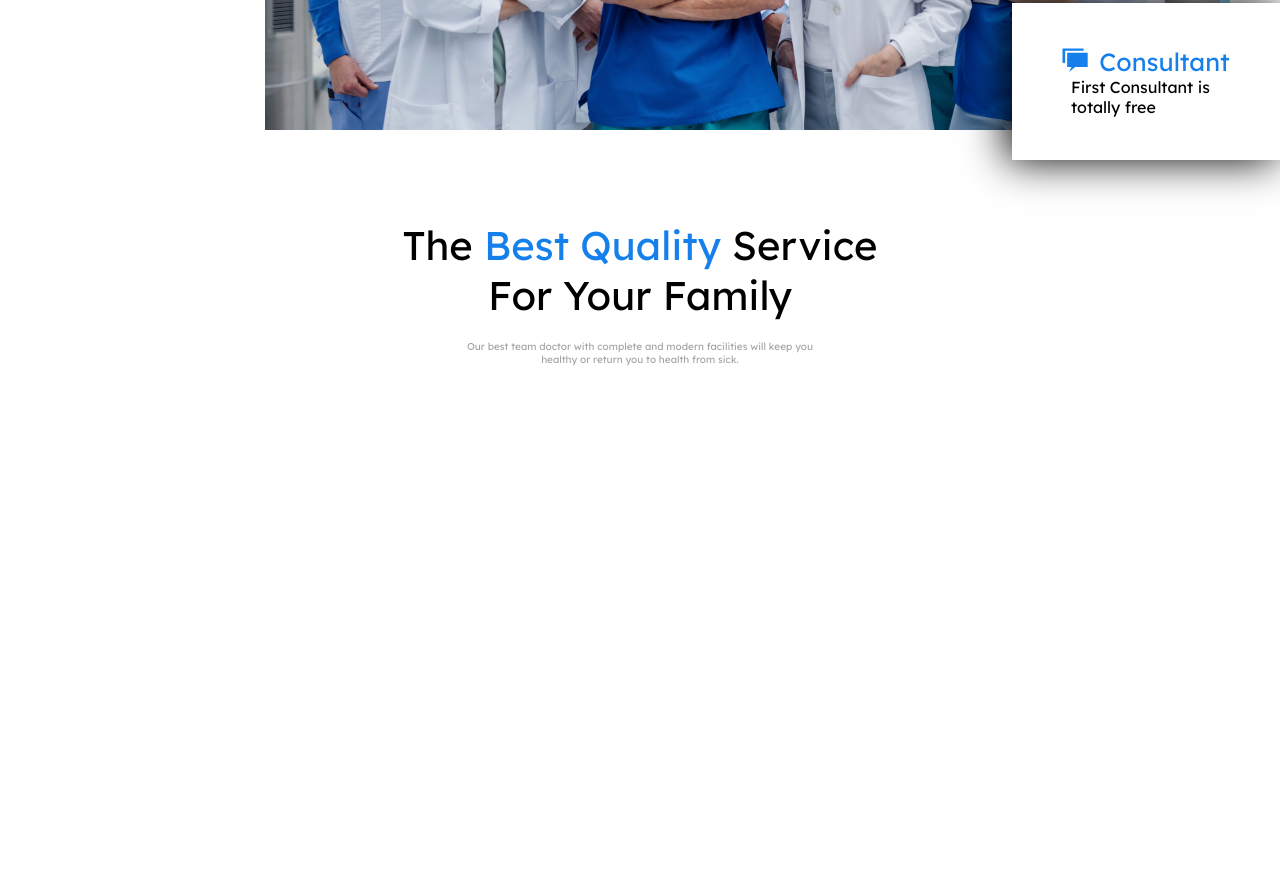
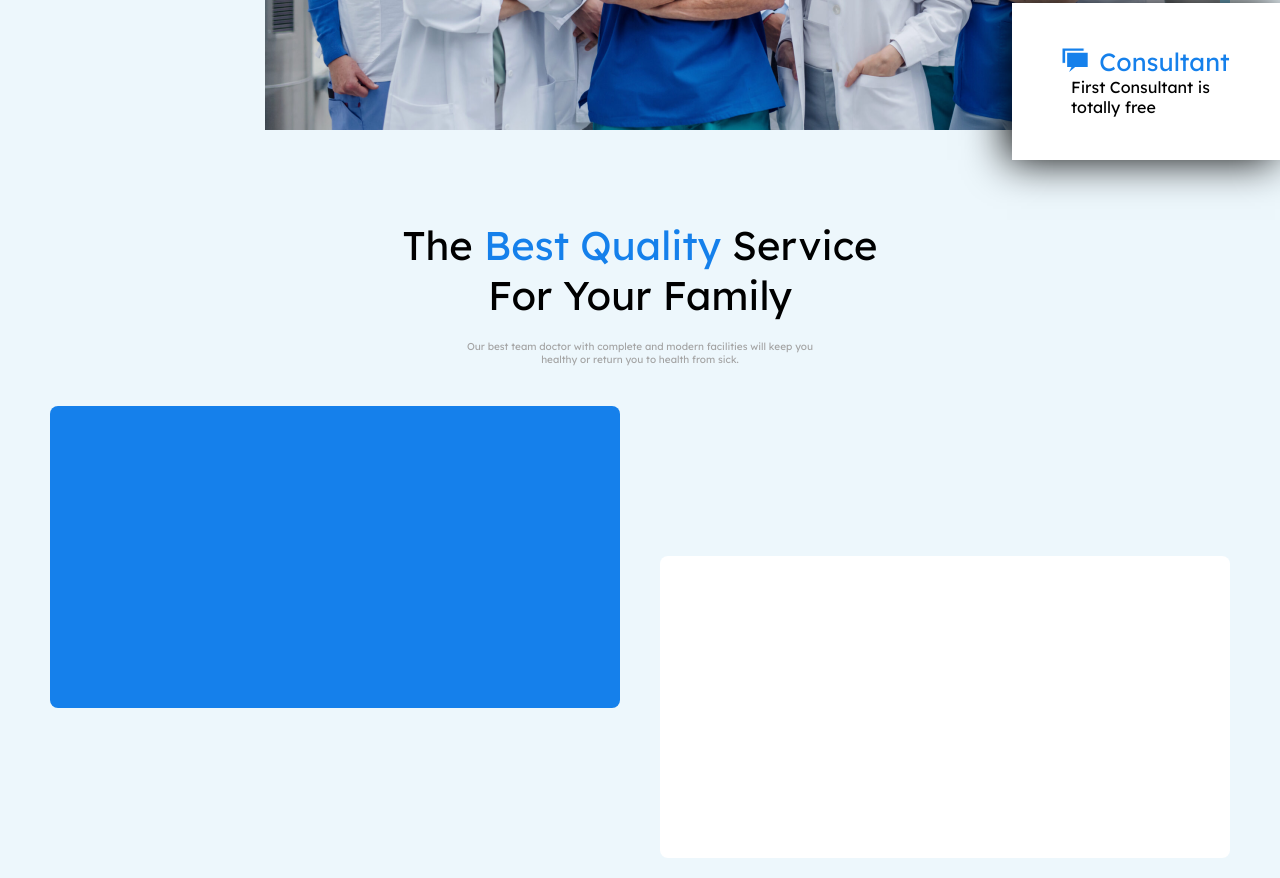
Before and after one commit to thetechrat/MedClinic, a plain HTML site: page index.html in a window 1280 px wide. Shown: the part 834-1712 px from the top of the page. Before the commit the page ends 1228 px from the top, so only its background shows below. Drawn offline with Linux system fonts and the light colour scheme; a web font is replaced by a local one.

Commit message:
added cards

```diff
--- a/css/main.css
+++ b/css/main.css
@@ -6,6 +6,7 @@ body {
   font-family: "Lexend";
   margin-left: 50px;
   margin-right: 50px;
+  background-color: rgb(237, 247, 252);
 }
 
 a {
@@ -131,3 +132,37 @@ a {
   text-align: center;
   padding: 20px 0;
 }
+
+.card-sect {
+  display: flex;
+  flex-direction: column;
+  justify-content: space-evenly;
+}
+
+.card-b {
+  background-color: #1580eb;
+}
+
+.cards {
+  background-color: white;
+}
+
+.two,
+.four,
+.six {
+  margin-top: 150px;
+}
+
+.card-col {
+  display: flex;
+  gap: 40px;
+  margin: 20px 0;
+}
+
+.card-b,
+.cards {
+  width: 604px;
+  height: 302px;
+  border-radius: 8px;
+  margin-bottom: 20px;
+}
--- a/index.html
+++ b/index.html
@@ -241,6 +241,20 @@
           healthy or return you to health from sick.
         </div>
       </section>
+      <section class="card-sect">
+        <div class="card-col">
+          <div class="card-b one"></div>
+          <div class="cards two"></div>
+        </div>
+        <div class="card-col">
+          <div class="cards three"></div>
+          <div class="cards four"></div>
+        </div>
+        <div class="card-col">
+          <div class="cards five"></div>
+          <div class="cards six"></div>
+        </div>
+      </section>
     </main>
   </body>
 </html>
```
